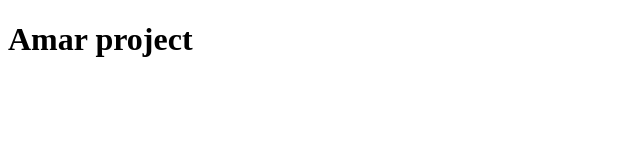
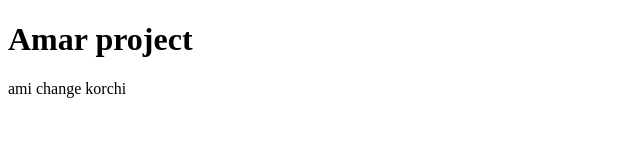
Before and after one commit to prantoshikari/newproject, a plain HTML site: page index.html in a window 1280 px wide. Shown: the whole page, without its empty margins (0-640 px from the left). Drawn offline with Linux system fonts and the light colour scheme.

Commit message:
notun change

```diff
--- a/index.html
+++ b/index.html
@@ -8,5 +8,6 @@
 <body>
 
     <h1>Amar project</h1>
+    <p>ami change korchi</p>
 </body>
 </html>
```
